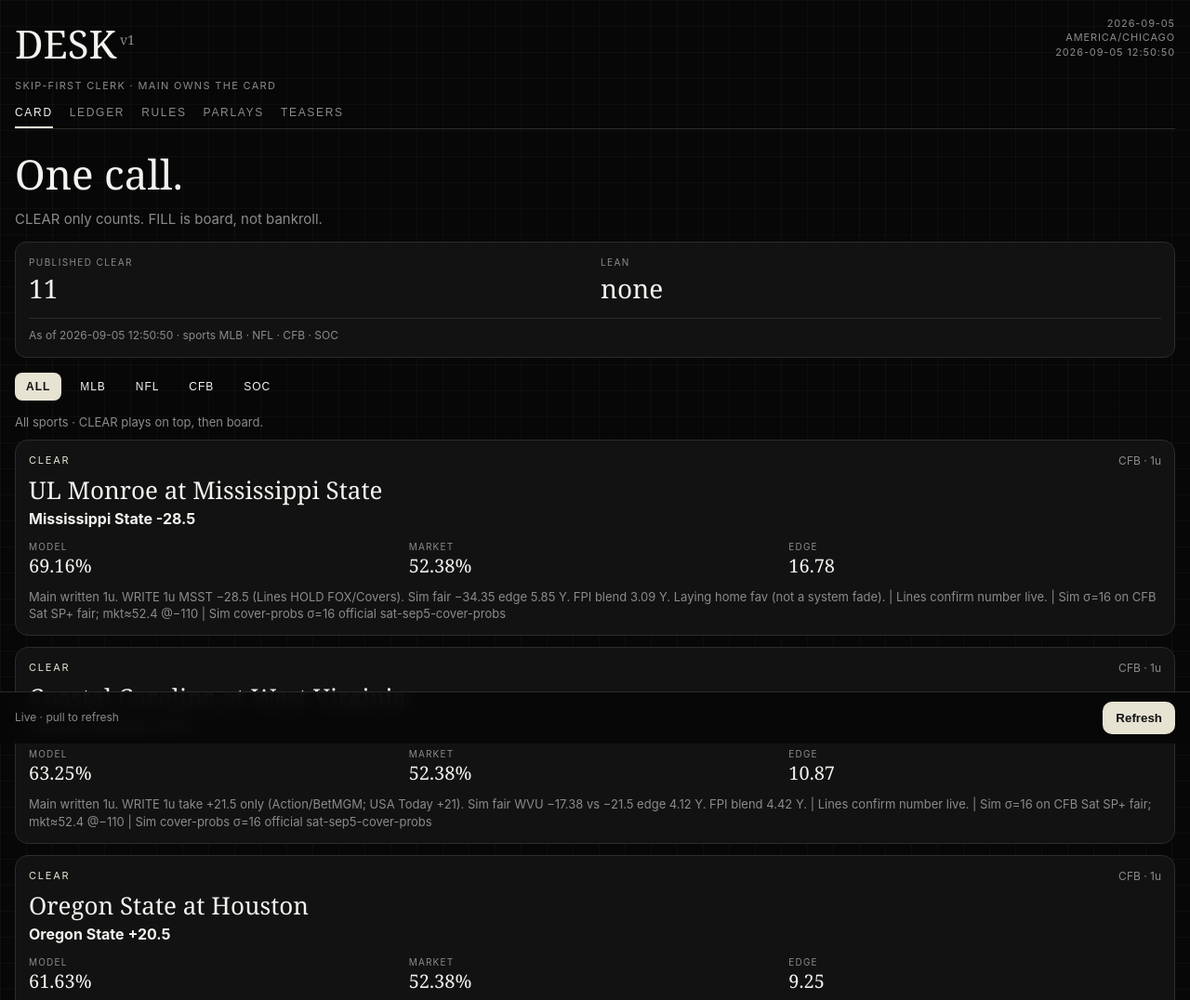
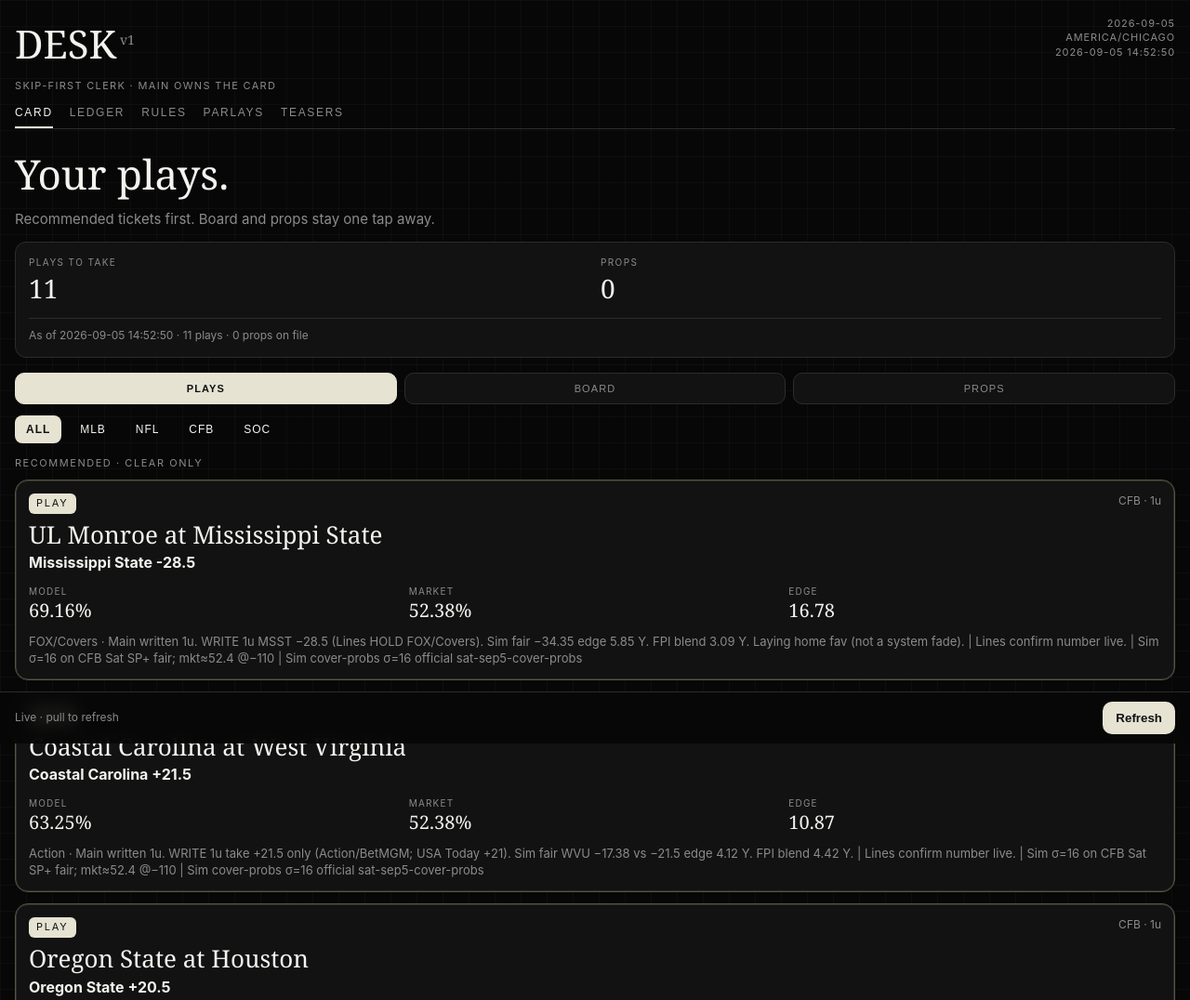
Before and after one commit to herrera32416-pixel/desk-v1, a plain HTML site: page index.html in a window 1280 px wide. Shown: the top 1076 px of the page at 93% size. Drawn offline with Linux system fonts and the light colour scheme.

Commit message:
DESK Card: Plays-first + Board + Props modes

```diff
--- a/index.html
+++ b/index.html
@@ -49,6 +49,14 @@ background-size:28px 28px,28px 28px,auto;padding:18px 16px 72px;min-height:100vh
 .bar{position:fixed;left:0;right:0;bottom:0;display:flex;justify-content:space-between;gap:8px;padding:10px 16px calc(10px + env(safe-area-inset-bottom));background:rgba(7,7,7,.92);border-top:1px solid var(--line);backdrop-filter:blur(8px)}
 .bar button{flex:0 0 auto;background:var(--cream);color:#111;border:0;border-radius:10px;padding:10px 14px;font-weight:700}
 .bar #status{color:var(--muted);font-size:12px;align-self:center}
+
+.modes{display:flex;gap:8px;margin:0 0 12px}
+.modes button{flex:1;border:1px solid var(--line);border-radius:10px;padding:10px 8px;background:var(--panel);color:var(--muted);font-size:11px;letter-spacing:.1em;text-transform:uppercase}
+.modes button.on{background:var(--cream);color:#111;font-weight:700;border-color:var(--cream)}
+.play.clear-play{border-color:#5a5540;box-shadow:inset 0 0 0 1px rgba(230,227,211,.12)}
+.play .pill.star{color:#111;background:var(--cream);padding:3px 8px;border-radius:6px}
+.section-label{font-size:11px;letter-spacing:.14em;text-transform:uppercase;color:var(--muted);margin:4px 0 10px}
+
 </style>
 </head>
 <body>
@@ -67,15 +75,20 @@ background-size:28px 28px,28px 28px,auto;padding:18px 16px 72px;min-height:100vh
 
 <section class="panel on" id="p-card">
   <div class="hero">
-    <h2 class="serif">One call.</h2>
-    <p>CLEAR only counts. FILL is board, not bankroll.</p>
+    <h2 class="serif">Your plays.</h2>
+    <p>Recommended tickets first. Board and props stay one tap away.</p>
   </div>
   <div class="summary">
     <div class="row">
-      <div><div class="k">Published clear</div><div class="v serif" id="clearCount">—</div></div>
-      <div><div class="k">Lean</div><div class="v serif" id="leanVal">—</div></div>
+      <div><div class="k">Plays to take</div><div class="v serif" id="clearCount">—</div></div>
+      <div><div class="k">Props</div><div class="v serif" id="propCount">0</div></div>
     </div>
     <div class="foot" id="asOfFoot"></div>
+  </div>
+  <div class="modes" id="modes">
+    <button class="on" data-mode="plays">Plays</button>
+    <button data-mode="board">Board</button>
+    <button data-mode="props">Props</button>
   </div>
   <div class="chips" id="chips">
     <button class="on" data-s="ALL">All</button>
@@ -84,7 +97,7 @@ background-size:28px 28px,28px 28px,auto;padding:18px 16px 72px;min-height:100vh
     <button data-s="CFB">CFB</button>
     <button data-s="SOC">SOC</button>
   </div>
-  <p class="why" id="sportHint" style="margin:0 0 10px">Plays (CLEAR) stay on top of each sport.</p>
+  <p class="section-label" id="sportHint">Recommended · CLEAR only</p>
   <div id="slate"></div>
   <div id="clears" hidden></div>
   <div id="fills" hidden></div>
--- a/js/app.js
+++ b/js/app.js
@@ -1,16 +1,34 @@
+let deskMode = 'plays';
+let deskSport = 'ALL';
+let deskData = null;
+
 function normalize(data){
-  // Accept desk-pwa/v1 (Sports Betting) and flat Strawhat draft
   const card = data.card || {};
   const clears = (card.clears || data.clears || []).map(p=>({
     ...p,
     edge: p.edge ?? p.edge_pct ?? '—',
-    clears: p.tag==='CLEAR' || p.status==='WRITTEN' || p.clears===true,
+    tag: p.tag || 'CLEAR',
+    clears: true,
     units: p.units ?? 0,
   }));
   const fills = (card.fills || data.fills || []).map(p=>({
     ...p,
     edge: p.edge ?? p.edge_pct ?? '—',
+    tag: p.tag || 'FILL',
     clears: false,
+    units: p.units ?? 0,
+  }));
+  const holds = (card.holds || data.holds || []).map(p=>({
+    ...p,
+    edge: p.edge ?? p.edge_pct ?? '—',
+    tag: p.tag || 'HOLD',
+    clears: false,
+    units: p.units ?? 0,
+  }));
+  const props = (card.props || data.props || []).map(p=>({
+    ...p,
+    tag: p.tag || ((p.clears===true || String(p.clears).toUpperCase()==='Y') ? 'CLEAR' : 'FILL'),
+    sport: p.sport || 'NFL',
     units: p.units ?? 0,
   }));
   const parlays = data.parlays || data.tickets?.parlays || [];
@@ -18,9 +36,7 @@ function normalize(data){
   const rulesObj = data.rules;
   let rules=[];
   if(Array.isArray(rulesObj)) rules=rulesObj;
-  else if(rulesObj && typeof rulesObj==='object'){
-    rules=Object.values(rulesObj);
-  }
+  else if(rulesObj && typeof rulesObj==='object') rules=Object.values(rulesObj);
   return {
     slate_date: data.slate_date || data.slate_date_ct || '',
     timezone: data.timezone || 'America/Chicago',
@@ -28,9 +44,11 @@ function normalize(data){
     summary: {
       published_clear: data.summary?.published_clear ?? clears.length,
       lean: data.summary?.lean || 'none',
-      sports: data.summary?.sports || ['MLB','NFL','CFB','SOC'],
+      sports: data.summary?.sports || data.summary?.by_sport && Object.keys(data.summary.by_sport) || ['MLB','NFL','CFB','SOC'],
+      props_total: data.summary?.props_total ?? props.length,
+      props_clear: data.summary?.props_clear ?? props.filter(p=>p.tag==='CLEAR').length,
     },
-    clears, fills, holds: (card.holds || data.holds || []), parlays, teasers, rules,
+    clears, fills, holds, props, parlays, teasers, rules,
     ledger: data.ledger || null,
   };
 }
@@ -45,38 +63,69 @@ function el(tag, cls, text){
   if(text!=null) n.textContent=text;
   return n;
 }
-function playCard(p){
-  const a=el('article','play');
+function playCard(p, {star}={}){
+  const a=el('article','play'+(star||p.tag==='CLEAR'?' clear-play':''));
   a.dataset.sport=p.sport||'OTHER';
+  a.dataset.kind=p.kind||'side';
   const hd=el('div','play-hd');
-  hd.append(el('span','pill',p.tag||'CLEAR'), el('span','when',`${p.sport||''} · ${p.units||0}u`));
+  const pill=el('span','pill'+(star?' star':''), star?'PLAY':(p.tag||'CLEAR'));
+  hd.append(pill, el('span','when',`${p.sport||''} · ${p.units||0}u`));
   a.append(hd);
-  a.append(el('h3','serif',p.matchup||`${p.away} at ${p.home}`));
+  a.append(el('h3','serif',p.matchup||`${p.away||''} at ${p.home||''}`));
   a.append(el('div','side',p.selection|| (p.tag==='HOLD'?'Hold — no number':'')));
   const m=el('div','metrics');
   const model = p.model_win_pct!=null ? `${p.model_win_pct}%` : '—';
   const market = p.market_win_pct!=null ? `${p.market_win_pct}%` : '—';
   const edge = (p.edge ?? p.edge_pct);
   const edgeStr = edge!=null && edge!=='' ? String(edge) : '—';
-  const cells=[['MODEL', model],['MARKET', market],['EDGE', edgeStr]];
-  for(const [k,v] of cells){
+  for(const [k,v] of [['MODEL', model],['MARKET', market],['EDGE', edgeStr]]){
     const d=el('div');
     d.append(el('div','k',k), el('div','v serif',String(v)));
     m.append(d);
   }
   a.append(m);
   let why=p.notes||'';
-  if(p.colab_win_pct!=null) why = `Colab ${p.colab_win_pct}%` + (p.colab_model_line!=null?` · FPI ${p.colab_model_line}`:'') + (why?` · ${why}`:'');
+  if(p.book || p.price_american){
+    const shop=[p.book, p.price_american!=null?String(p.price_american):''].filter(Boolean).join(' ');
+    why = why ? `${shop} · ${why}` : shop;
+  }
   if(why) a.append(el('p','why',why));
+  return a;
+}
+function propCard(p){
+  const a=el('article','play'+(p.tag==='CLEAR'?' clear-play':''));
+  a.dataset.sport=p.sport||'NFL';
+  a.dataset.kind='prop';
+  const hd=el('div','play-hd');
+  const pill=el('span','pill'+(p.tag==='CLEAR'?' star':''), p.tag==='CLEAR'?'PROP PLAY':(p.tag||'PROP'));
+  hd.append(pill, el('span','when',`${p.sport||''} · ${p.units||0}u`));
+  a.append(hd);
+  const title=p.player || p.selection || 'Player prop';
+  a.append(el('h3','serif',title));
+  const lineBits=[p.market, p.side, p.line!=null && p.line!==''?String(p.line):''].filter(Boolean).join(' · ');
+  const game=p.game || p.matchup || [p.team,p.opponent].filter(Boolean).join(' vs ');
+  a.append(el('div','side', [lineBits, game].filter(Boolean).join('\n')));
+  a.querySelector('.side').style.whiteSpace='pre-line';
+  const m=el('div','metrics');
+  const model = p.model_win_pct!=null ? `${p.model_win_pct}%` : '—';
+  const market = p.market_win_pct!=null ? `${p.market_win_pct}%` : (p.price_american!=null?String(p.price_american):'—');
+  const edge = p.edge_pct ?? p.edge;
+  for(const [k,v] of [['MODEL', model],['PRICE', market],['EDGE', edge!=null && edge!==''?String(edge):'—']]){
+    const d=el('div');
+    d.append(el('div','k',k), el('div','v serif',String(v)));
+    m.append(d);
+  }
+  a.append(m);
+  if(p.notes || p.book) a.append(el('p','why', [p.book, p.notes].filter(Boolean).join(' · ')));
   return a;
 }
 function ticketCard(t, kind){
   const a=el('article','play');
   const hd=el('div','play-hd');
-  const price=t.price || t.combined || '';
+  const price=t.price || t.combined || t.combined_american_assume_110 || '';
   hd.append(el('span','pill',t.tag||kind), el('span','when', kind+(price?` · ${price}`:'')));
   a.append(hd);
-  a.append(el('h3','serif',t.id||t.name||kind));
+  a.append(el('h3','serif',t.id||t.name||t.title||kind));
   let legs=t.legs||[];
   if(legs.length && typeof legs[0]==='object'){
     legs=legs.map(l=>l.selection||l.side||l.label||JSON.stringify(l));
@@ -90,43 +139,46 @@ function showPanel(id){
   document.querySelectorAll('.panel').forEach(p=>p.classList.toggle('on', p.id==='p-'+id));
   document.querySelectorAll('#tabs button').forEach(b=>b.classList.toggle('on', b.dataset.p===id));
 }
-function filterSport(s){
-  document.querySelectorAll('#slate .play').forEach(c=>{
-    c.style.display=(s==='ALL'||c.dataset.sport===s)?'':'none';
-  });
+function sportMatch(p, s){
+  return s==='ALL' || (p.sport||'')===s;
+}
+function renderSlate(){
+  if(!deskData) return;
+  const slate=document.getElementById('slate');
   const hint=document.getElementById('sportHint');
-  if(hint) hint.textContent = s==='ALL'
-    ? 'All sports · CLEAR plays on top, then board.'
-    : `${s} · CLEAR plays on top, then every game.`;
-}
-function sortPlays(plays){
-  const rank=t=>({CLEAR:0,HOLD:1,FILL:2}[t]??3);
-  return [...plays].sort((a,b)=>{
-    const ra=rank(a.tag|| (a.clears?'CLEAR':'FILL'));
-    const rb=rank(b.tag|| (b.clears?'CLEAR':'FILL'));
-    if(ra!==rb) return ra-rb;
-    return Math.abs(b.edge_pct||b.edge||0) - Math.abs(a.edge_pct||a.edge||0);
-  });
+  slate.innerHTML='';
+  let rows=[];
+  if(deskMode==='plays'){
+    rows=deskData.clears.filter(p=>sportMatch(p, deskSport));
+    if(hint) hint.textContent = deskSport==='ALL' ? 'Recommended · CLEAR only' : `${deskSport} plays · CLEAR only`;
+    if(!rows.length) slate.append(el('p','why','No recommended plays for this filter.'));
+    else rows.forEach(p=>slate.append(playCard(p,{star:true})));
+  } else if(deskMode==='board'){
+    rows=[...deskData.fills, ...deskData.holds].filter(p=>sportMatch(p, deskSport));
+    if(hint) hint.textContent = deskSport==='ALL' ? 'Full board · FILL + HOLD' : `${deskSport} board · FILL + HOLD`;
+    if(!rows.length) slate.append(el('p','why','No board games for this filter.'));
+    else rows.forEach(p=>slate.append(playCard(p)));
+  } else {
+    rows=deskData.props.filter(p=>sportMatch(p, deskSport) || (deskSport==='ALL'));
+    // props often NFL/CFB — if sport chip NFL/CFB filter those; ALL shows all
+    if(deskSport!=='ALL') rows=deskData.props.filter(p=>sportMatch(p, deskSport));
+    if(hint) hint.textContent = 'Player props · CLEAR props first';
+    rows=[...rows].sort((a,b)=>(a.tag==='CLEAR'?0:1)-(b.tag==='CLEAR'?0:1));
+    if(!rows.length){
+      slate.append(el('p','why','No football props filed yet. Main drops rows into props_feed_bet_bot_main_YYYYMMDD.csv (player, market, line, side, units, clears).'));
+    } else rows.forEach(p=>slate.append(propCard(p)));
+  }
 }
 async function main(){
-  const data=await loadDesk();
+  deskData=await loadDesk();
+  const data=deskData;
   document.getElementById('asof').textContent=`${data.slate_date}\n${data.timezone}\n${data.as_of_label||''}`;
   document.getElementById('clearCount').textContent=String(data.summary?.published_clear ?? data.clears?.length ?? 0);
-  document.getElementById('leanVal').textContent=data.summary?.lean || 'none';
-  document.getElementById('asOfFoot').textContent=`As of ${data.as_of_label||''} · sports ${(data.summary?.sports||[]).join(' · ')}`;
+  const pc=document.getElementById('propCount');
+  if(pc) pc.textContent=String(data.summary?.props_clear ?? data.props.filter(p=>p.tag==='CLEAR').length);
+  document.getElementById('asOfFoot').textContent=`As of ${data.as_of_label||''} · ${data.clears.length} plays · ${data.props.length} props on file`;
 
-  const slate=document.getElementById('slate');
-  slate.innerHTML='';
-  const plays=sortPlays([...(data.clears||[]), ...(data.fills||[]), ...(data.holds||[])]);
-  if(!plays.length) slate.append(el('p','why','No games on the slate.'));
-  else plays.forEach(p=>slate.append(playCard(p)));
-  // keep hidden buckets for any legacy callers
-  const clears=document.getElementById('clears');
-  const fills=document.getElementById('fills');
-  if(clears){ clears.innerHTML=''; (data.clears||[]).forEach(p=>clears.append(playCard(p))); }
-  if(fills){ fills.innerHTML=''; (data.fills||[]).forEach(p=>fills.append(playCard(p))); }
-  const onChip=[...document.querySelectorAll('#chips button.on')][0];
-  filterSport(onChip?.dataset?.s || 'ALL');
+  renderSlate();
 
   const parlays=document.getElementById('parlays');
   parlays.innerHTML='';
@@ -142,8 +194,7 @@ async function main(){
   rules.innerHTML='';
   (data.rules||[]).forEach((r,i)=>{
     const d=el('div','rule');
-    const b=el('b',null,`G${i+1}`);
-    d.append(b, document.createTextNode(' '+r));
+    d.append(el('b',null,`G${i+1}`), document.createTextNode(' '+r));
     rules.append(d);
   });
 
@@ -152,7 +203,6 @@ async function main(){
     document.getElementById('friExam').textContent=data.ledger.fri_exam||'—';
     document.getElementById('friWritten').textContent=data.ledger.fri_written||'CLEAR results only.';
   }
-
   document.getElementById('status').textContent='Live · pull to refresh';
 }
 document.getElementById('tabs').addEventListener('click',e=>{
@@ -161,7 +211,12 @@ document.getElementById('tabs').addEventListener('click',e=>{
 document.getElementById('chips').addEventListener('click',e=>{
   const b=e.target.closest('button'); if(!b) return;
   document.querySelectorAll('#chips button').forEach(x=>x.classList.remove('on'));
-  b.classList.add('on'); filterSport(b.dataset.s);
+  b.classList.add('on'); deskSport=b.dataset.s; renderSlate();
+});
+document.getElementById('modes').addEventListener('click',e=>{
+  const b=e.target.closest('button'); if(!b) return;
+  document.querySelectorAll('#modes button').forEach(x=>x.classList.remove('on'));
+  b.classList.add('on'); deskMode=b.dataset.mode; renderSlate();
 });
 document.getElementById('refresh').onclick=()=>main().catch(err=>{
   document.getElementById('status').textContent='Offline / no slate';
--- a/sw.js
+++ b/sw.js
@@ -1,4 +1,4 @@
-const CACHE='desk-v1-5';
+const CACHE='desk-v1-6';
 const ASSETS=['./','./index.html','./manifest.webmanifest','./js/app.js','./icons/icon-192.png','./icons/icon-512.png','./data/today.json'];
 self.addEventListener('install', e=>{
   e.waitUntil(caches.open(CACHE).then(c=>c.addAll(ASSETS)).then(()=>self.skipWaiting()));
```
Also changed, not shown: data/20260905.json, data/today.json.
